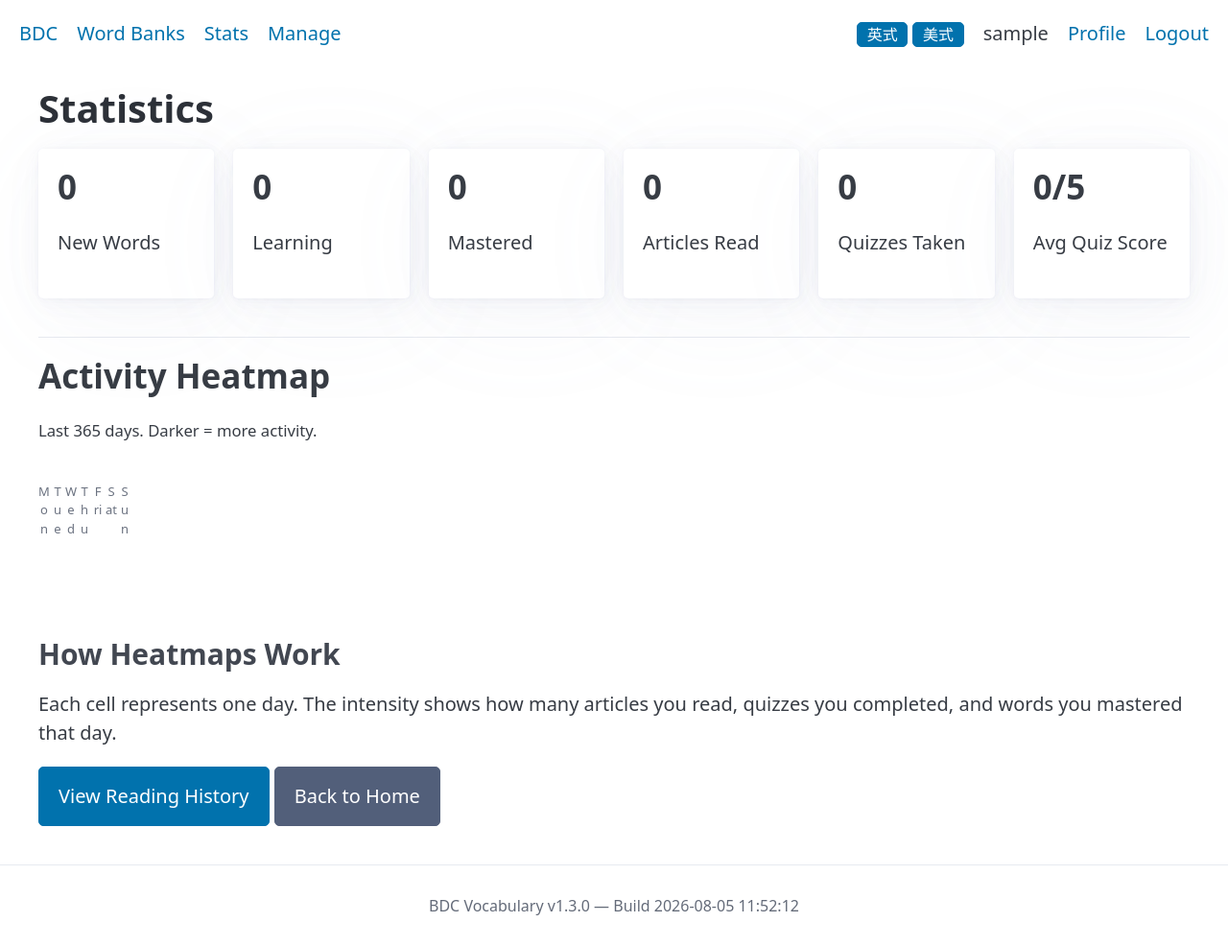
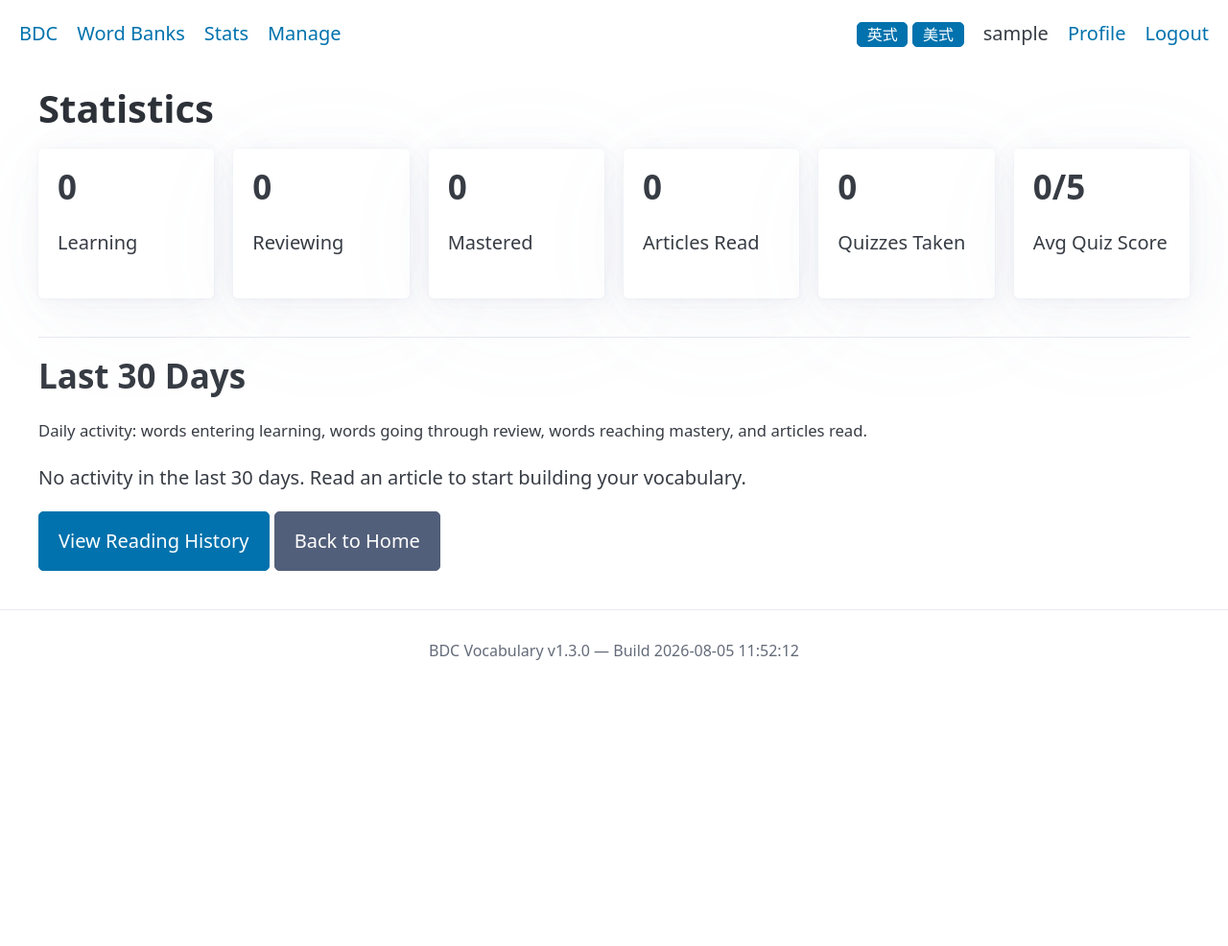
Before and after one commit to gaojon/bdc, a Django app: page /stats/ in a window 1280 px wide. Shown: the whole page at 96% size. After the commit the page ends 688 px from the top, so only its background shows below. Run offline with Django 5.2, Linux system fonts and the light colour scheme; the visitor is signed in with stand-in values (Sample User, id 1); data that the repository does not hold is empty; some libraries are stand-ins or nearby versions.

Commit message:
feat: 30-day trend charts, selected-bank stats, restrict bank creation
- stats: replace the empty heatmap stub with four 30-day single-series
  trend charts (learning / reviewing / mastered / articles read), each
  with hover tooltips and a combined daily detail table; drop the New
  Words tile and add a Reviewing tile
- word banks: show reviewing/learning/mastered counts for the user's
  selected bank and pin that bank to the leftmost position; hide the
  create-bank form from non-superusers and reject direct POSTs
- version: bump build timestamp

Co-Authored-By: Claude <noreply@anthropic.com>

```diff
--- a/learning/templates/learning/stats.html
+++ b/learning/templates/learning/stats.html
@@ -7,12 +7,12 @@
 
 <div class="grid">
     <article>
-        <h2>{{ total_new }}</h2>
-        <p>New Words</p>
+        <h2>{{ total_learning }}</h2>
+        <p>Learning</p>
     </article>
     <article>
-        <h2>{{ total_learning }}</h2>
-        <p>Learning</p>
+        <h2>{{ total_review }}</h2>
+        <p>Reviewing</p>
     </article>
     <article>
         <h2>{{ total_mastered }}</h2>
@@ -34,33 +34,61 @@
 
 <hr>
 
-<h2>Activity Heatmap</h2>
-<p><small>Last 365 days. Darker = more activity.</small></p>
+<h2>Last 30 Days</h2>
+<p><small>Daily activity: words entering learning, words going through review, words reaching mastery, and articles read.</small></p>
 
-<div class="heatmap-container">
-    <div class="heatmap-grid">
-        <!-- Day-of-week headers -->
-        <div class="heatmap-header">Mon</div>
-        <div class="heatmap-header">Tue</div>
-        <div class="heatmap-header">Wed</div>
-        <div class="heatmap-header">Thu</div>
-        <div class="heatmap-header">Fri</div>
-        <div class="heatmap-header">Sat</div>
-        <div class="heatmap-header">Sun</div>
-
-        <!-- Fill in the grid -->
-        {% for day_offset in "365"|center:"365" %}
-            {% comment %}
-            Build a weeks × 7 grid iterating over the past year.
-            Since Django templates are limited, we use a Python-computed
-            structure in the view and pass it.
-            {% endcomment %}
-        {% endfor %}
-    </div>
+{% if has_activity %}
+<div class="chart-grid">
+    {% for chart in charts %}
+    <article class="chart-card">
+        <h3>{{ chart.label }}</h3>
+        <p class="chart-total"><strong>{{ chart.total }}</strong> in the last 30 days</p>
+        <svg class="trend-chart" viewBox="0 0 {{ chart.width }} {{ chart.height }}" role="img"
+             aria-label="{{ chart.label }} trend for the last 30 days">
+            {% for t in chart.yticks %}
+            <line class="trend-grid" x1="{{ chart.pad_left }}" y1="{{ t.y }}"
+                  x2="{{ chart.plot_right }}" y2="{{ t.y }}"/>
+            <text class="trend-tick" x="{{ chart.pad_left|add:"-6" }}" y="{{ t.y }}"
+                  text-anchor="end" dy=".32em">{{ t.value }}</text>
+            {% endfor %}
+            {% for t in chart.xlabels %}
+            <text class="trend-tick" x="{{ t.x }}" y="{{ chart.height|add:"-12" }}"
+                  text-anchor="middle">{{ t.label }}</text>
+            {% endfor %}
+            <polyline class="trend-line series-{{ chart.key }}" points="{{ chart.points }}"/>
+            {% for d in chart.dots %}
+            <circle class="trend-hit" cx="{{ d.cx }}" cy="{{ d.cy }}" r="12">
+                <title>{{ d.date }} · {{ chart.label }}: {{ d.value }}</title>
+            </circle>
+            <circle class="trend-dot series-{{ chart.key }}" cx="{{ d.cx }}" cy="{{ d.cy }}" r="4"/>
+            {% endfor %}
+        </svg>
+    </article>
+    {% endfor %}
 </div>
 
-<h3>How Heatmaps Work</h3>
-<p>Each cell represents one day. The intensity shows how many articles you read, quizzes you completed, and words you mastered that day.</p>
+<h3>Daily Detail</h3>
+<div class="table-scroll">
+    <table class="trend-table">
+        <thead>
+            <tr><th>Date</th><th>Learning</th><th>Reviewing</th><th>Mastered</th><th>Articles Read</th></tr>
+        </thead>
+        <tbody>
+            {% for d in trend_days reversed %}
+            <tr>
+                <td>{{ d.date|date:"Y-m-d" }}</td>
+                <td>{{ d.learning }}</td>
+                <td>{{ d.reviewing }}</td>
+                <td>{{ d.mastered }}</td>
+                <td>{{ d.articles }}</td>
+            </tr>
+            {% endfor %}
+        </tbody>
+    </table>
+</div>
+{% else %}
+<p>No activity in the last 30 days. Read an article to start building your vocabulary.</p>
+{% endif %}
 
 <p>
     <a href="{% url 'learning:history' %}" role="button">View Reading History</a>
--- a/learning/views.py
+++ b/learning/views.py
@@ -9,6 +9,7 @@ from django.conf import settings
 from django.contrib import messages
 from django.contrib.auth.decorators import login_required
 from django.db import models
+from django.db.models import Count
 from django.shortcuts import get_object_or_404, redirect, render
 
 from learning import ai, services
@@ -536,17 +537,76 @@ def article_detail(request, article_id):
 # ---------------------------------------------------------------------------
 
 
+def _nice_ceil(value: int) -> int:
+    """Round a non-negative max up to a 'nice' axis top (1, 2, 5 × 10^k)."""
+    import math
+    if value <= 0:
+        return 1
+    exp = math.floor(math.log10(value))
+    base = 10 ** exp
+    for m in (1, 2, 5, 10):
+        if value <= m * base:
+            return m * base
+    return 10 * base
+
+
+def _build_single_chart(key, label, values, days, width=560, height=200):
+    """Build SVG geometry for a single-series line chart over 30 days."""
+    pad_l, pad_r, pad_t, pad_b = 40, 16, 18, 30
+    plot_w = width - pad_l - pad_r
+    plot_h = height - pad_t - pad_b
+    ymax = _nice_ceil(max(values) if values else 0)
+
+    def x(i): return pad_l + plot_w * i / 29
+    def y(v): return pad_t + plot_h * (1 - v / ymax)
+
+    yticks = []
+    tick_vals = list(range(ymax + 1)) if ymax < 5 else [round(ymax * i / 4) for i in range(5)]
+    for tv in tick_vals:
+        yticks.append({"value": tv, "y": f"{y(tv):.1f}"})
+
+    xlabels = [
+        {"x": f"{x(i):.1f}", "label": days[i]["label"]}
+        for i in (0, 6, 12, 18, 24, 29)
+    ]
+
+    return {
+        "key": key,
+        "label": label,
+        "total": sum(values),
+        "points": " ".join(f"{x(i):.1f},{y(values[i]):.1f}" for i in range(30)),
+        "dots": [
+            {"cx": f"{x(i):.1f}", "cy": f"{y(values[i]):.1f}",
+             "value": values[i], "date": days[i]["label"]}
+            for i in range(30) if values[i] > 0
+        ],
+        "yticks": yticks,
+        "xlabels": xlabels,
+        "width": width,
+        "height": height,
+        "pad_left": pad_l,
+        "plot_right": width - pad_r,
+    }
+
+
 @login_required
 def stats(request):
-    """Learning statistics and heatmap."""
+    """Learning statistics and 30-day trend charts.
+
+    Each metric gets its own single-series chart over the last 30 days:
+      - learning   = words first added to learning that day (created_at)
+      - reviewing  = REVIEW-status words last reviewed that day (mastered_at)
+      - mastered   = words that reached mastery that day (mastered_at)
+      - articles   = articles read that day (LearningActivity.articles_read)
+    """
     user = request.user
 
     # Aggregate stats
     total_learning = UserWordStatus.objects.filter(
         user=user, status=WordStatus.LEARNING
     ).count()
-    total_new = UserWordStatus.objects.filter(
-        user=user, status=WordStatus.NEW
+    total_review = UserWordStatus.objects.filter(
+        user=user, status=WordStatus.REVIEW
     ).count()
     total_mastered = UserWordStatus.objects.filter(
         user=user, status=WordStatus.MASTERED
@@ -561,32 +621,60 @@ def stats(request):
         else 0
     )
 
-    # Heatmap data: last 365 days of activity
+    # ---- 30-day per-metric trends ------------------------------------------
     today = date.today()
     from datetime import timedelta
-    start_date = today - timedelta(days=365)
-    activities = LearningActivity.objects.filter(
-        user=user,
-        date__gte=start_date,
-    ).values("date", "articles_read", "quizzes_completed", "words_mastered")
+    start_date = today - timedelta(days=29)
 
-    activity_map = {}
-    for a in activities:
-        activity_map[a["date"]] = (
-            (a["articles_read"] or 0)
-            + (a["quizzes_completed"] or 0)
-            + (a["words_mastered"] or 0)
+    def _buckets(status=None, date_field="created_at"):
+        """Count words per day within the window, grouped by a date field."""
+        qs = UserWordStatus.objects.filter(
+            user=user, **{f"{date_field}__date__gte": start_date}
         )
+        if status:
+            qs = qs.filter(status=status)
+        rows = qs.values(f"{date_field}__date").annotate(n=Count("id"))
+        return {r[f"{date_field}__date"]: r["n"] for r in rows}
+
+    learn_map = _buckets(None, "created_at")
+    review_map = _buckets(WordStatus.REVIEW, "mastered_at")
+    mastered_map = _buckets(WordStatus.MASTERED, "mastered_at")
+    articles_map = {
+        r["date"]: r["articles_read"] or 0
+        for r in LearningActivity.objects.filter(
+            user=user, date__gte=start_date
+        ).values("date", "articles_read")
+    }
+
+    days = []
+    for i in range(30):
+        d = today - timedelta(days=29 - i)
+        days.append({
+            "date": d,
+            "label": d.strftime("%m-%d"),
+            "learning": learn_map.get(d, 0),
+            "reviewing": review_map.get(d, 0),
+            "mastered": mastered_map.get(d, 0),
+            "articles": articles_map.get(d, 0),
+        })
+
+    charts = [
+        _build_single_chart("learning", "Learning", [d["learning"] for d in days], days),
+        _build_single_chart("reviewing", "Reviewing", [d["reviewing"] for d in days], days),
+        _build_single_chart("mastered", "Mastered", [d["mastered"] for d in days], days),
+        _build_single_chart("articles", "Articles Read", [d["articles"] for d in days], days),
+    ]
+    has_activity = any(c["total"] for c in charts)
 
     context = {
         "total_learning": total_learning,
-        "total_new": total_new,
+        "total_review": total_review,
         "total_mastered": total_mastered,
         "total_articles": total_articles,
         "total_quizzes": total_quizzes,
         "avg_score": round(avg_score, 1) if avg_score else 0,
-        "activity_map": activity_map,
-        "today": today,
-        "start_date": start_date,
+        "charts": charts,
+        "trend_days": days,
+        "has_activity": has_activity,
     }
     return render(request, "learning/stats.html", context)
--- a/static/css/style.css
+++ b/static/css/style.css
@@ -80,6 +80,12 @@
     text-transform: uppercase;
 }
 
+.status-badge-row {
+    display: flex;
+    flex-wrap: wrap;
+    gap: 0.4em;
+}
+
 .status-new      { background: #dbeafe; color: #1e40af; }
 .status-learning  { background: #fef3c7; color: #92400e; }
 .status-mastered  { background: #d1fae5; color: #065f46; }
@@ -97,35 +103,102 @@
     text-decoration: line-through;
 }
 
-/* ---- Heatmap ---- */
-.heatmap-container {
-    overflow-x: auto;
-    padding: 1em 0;
+/* ---- 30-day status trend chart ---- */
+:root {
+    --trend-surface: var(--pico-card-background-color, #ffffff);
+    --trend-learning: #b45309;    /* amber */
+    --trend-reviewing: #6d28d9;   /* violet */
+    --trend-mastered: #047857;    /* emerald */
+    --trend-articles: #2a78d6;    /* blue */
+    --trend-grid: #e5e7eb;
+    --trend-muted: #6b7280;
 }
 
-.heatmap-grid {
-    display: grid;
-    grid-template-columns: repeat(53, 12px);
-    grid-template-rows: repeat(7, 12px);
-    gap: 2px;
+@media (prefers-color-scheme: dark) {
+    :root:not([data-theme="light"]) {
+        --trend-learning: #fbbf24;
+        --trend-reviewing: #a78bfa;
+        --trend-mastered: #34d399;
+        --trend-articles: #3987e5;
+        --trend-grid: #2b3440;
+        --trend-muted: #9aa4b0;
+    }
 }
 
-.heatmap-cell {
-    width: 12px;
-    height: 12px;
-    border-radius: 2px;
+[data-theme="dark"] {
+    --trend-learning: #fbbf24;
+    --trend-reviewing: #a78bfa;
+    --trend-mastered: #34d399;
+    --trend-articles: #3987e5;
+    --trend-grid: #2b3440;
+    --trend-muted: #9aa4b0;
 }
 
-.heatmap-cell.level-0 { background: #e5e7eb; }
-.heatmap-cell.level-1 { background: #a7f3d0; }
-.heatmap-cell.level-2 { background: #6ee7b7; }
-.heatmap-cell.level-3 { background: #34d399; }
-.heatmap-cell.level-4 { background: #059669; }
+.chart-grid {
+    display: grid;
+    grid-template-columns: repeat(auto-fit, minmax(320px, 1fr));
+    gap: 1em;
+    margin-bottom: 1.5em;
+}
 
-.heatmap-header {
-    font-size: 0.65rem;
-    color: #6b7280;
-    text-align: center;
+.chart-card h3 {
+    margin-bottom: 0.1em;
+}
+
+.chart-total {
+    margin: 0 0 0.5em;
+    font-size: 0.9rem;
+    color: var(--trend-muted);
+}
+
+.trend-chart {
+    display: block;
+    width: 100%;
+    height: auto;
+    overflow: visible;
+}
+
+.trend-grid {
+    stroke: var(--trend-grid);
+    stroke-width: 1;
+}
+
+.trend-tick {
+    font-size: 11px;
+    fill: var(--trend-muted);
+    font-variant-numeric: tabular-nums;
+}
+
+.trend-line {
+    fill: none;
+    stroke-width: 2;
+    stroke-linejoin: round;
+    stroke-linecap: round;
+}
+
+.trend-hit {
+    fill: transparent;
+}
+
+.trend-dot {
+    stroke: var(--trend-surface);
+    stroke-width: 2;
+}
+
+.series-learning .trend-line { stroke: var(--trend-learning); }
+.series-learning .trend-dot  { fill: var(--trend-learning); }
+
+.series-reviewing .trend-line { stroke: var(--trend-reviewing); }
+.series-reviewing .trend-dot  { fill: var(--trend-reviewing); }
+
+.series-mastered .trend-line { stroke: var(--trend-mastered); }
+.series-mastered .trend-dot  { fill: var(--trend-mastered); }
+
+.series-articles .trend-line { stroke: var(--trend-articles); }
+.series-articles .trend-dot  { fill: var(--trend-articles); }
+
+.table-scroll {
+    overflow-x: auto;
 }
 
 /* ---- Messages ---- */
@@ -222,18 +295,6 @@
     h2 { font-size: 1.3rem; }
     h3 { font-size: 1.1rem; }
 
-    /* Narrower heatmap cells */
-    .heatmap-grid {
-        grid-template-columns: repeat(53, 8px);
-        grid-template-rows: repeat(7, 8px);
-        gap: 1px;
-    }
-
-    .heatmap-cell {
-        width: 8px;
-        height: 8px;
-    }
-
     /* Stats cards */
     .grid > article {
         padding: 0.75rem;
--- a/version.json
+++ b/version.json
@@ -1 +1 @@
-{"version": "1.3.0", "build_time": "2026-08-08 19:55:29"}
+{"version": "1.3.0", "build_time": "2026-08-08 22:07:41"}
```
Also changed, not shown: wordbank/templates/wordbank/manage.html (+12 -1 lines), wordbank/views.py (+38 -4 lines).
